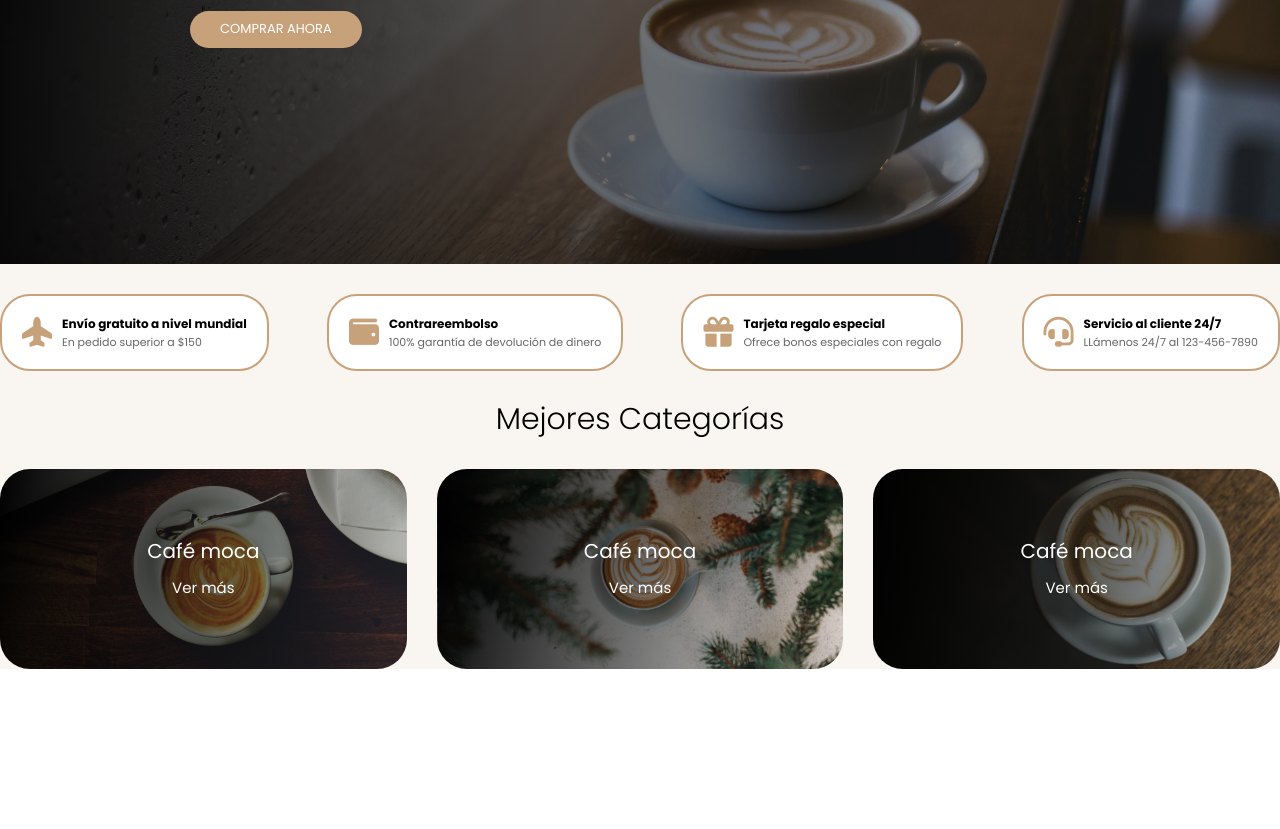
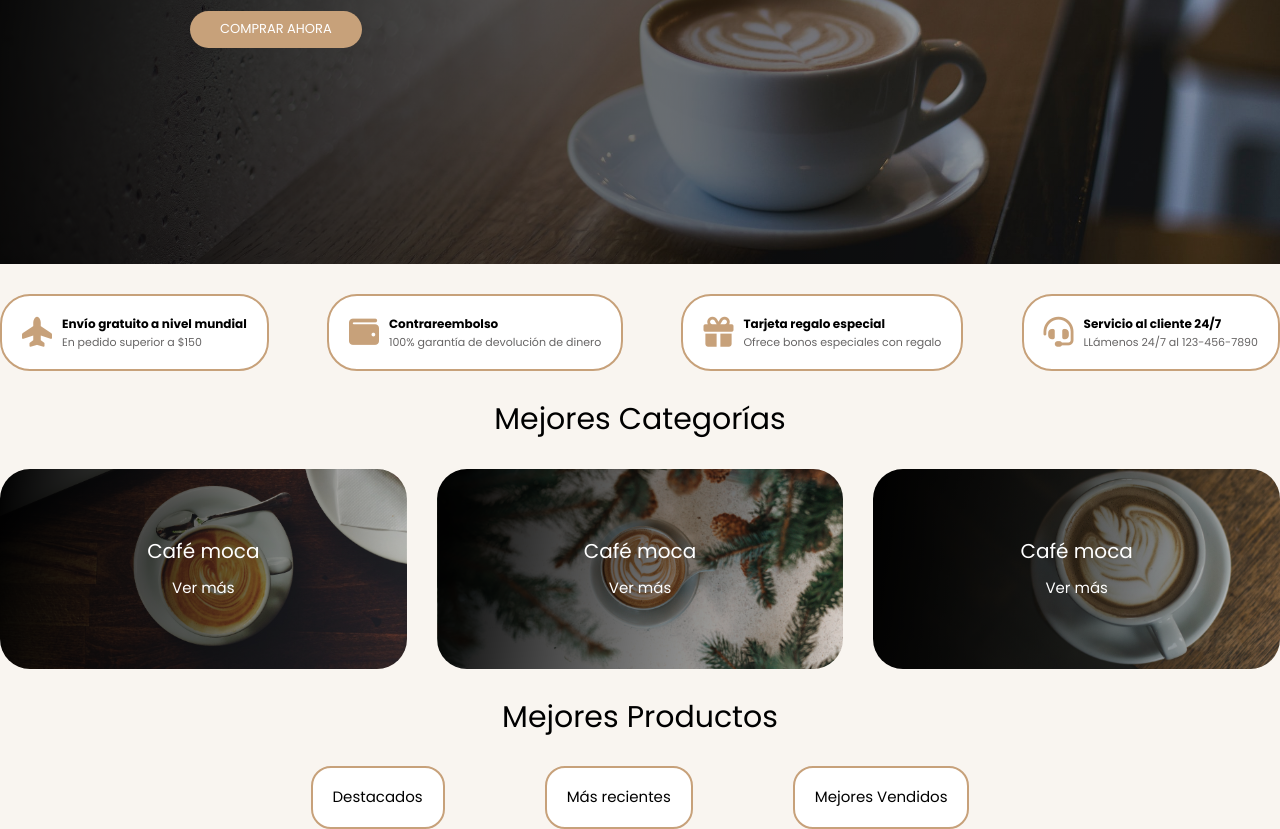
Before and after one commit to Kev-M1/repasoCSS, a plain HTML site: page cafeteria-website-css-html/index.html in a window 1280 px wide. Shown: the part 469-1298 px from the top of the page. Before the commit the page ends 1138 px from the top, so only its background shows below. Drawn offline with Linux system fonts and the light colour scheme.

Commit message:
avances seccion 3 del main

```diff
--- a/cafeteria-website-css-html/index.html
+++ b/cafeteria-website-css-html/index.html
@@ -150,6 +150,36 @@
 
     </section>
 
+    <!-- Sección3 Mejores Productos -->
+    <section class="best-products-container container">
+
+      <h2>Mejores Productos</h2>
+
+      <div class="best-products-options">
+        <span class="products-option">Destacados</span>
+        <span class="products-option">Más recientes</span>
+        <span class="products-option">Mejores Vendidos</span>
+      </div>
+
+      <div class="products-grid">
+
+        <div class="product-card card1">
+
+        </div>
+
+
+
+
+
+
+
+        <div class="product-card card2"></div>
+        <div class="product-card card3"></div>
+        <div class="product-card card4"></div>
+      </div>
+
+    </section>
+
 
 
 
--- a/cafeteria-website-css-html/styles.css
+++ b/cafeteria-website-css-html/styles.css
@@ -211,7 +211,7 @@ h2 {
 }
 
 .search-bar-form .search-input {
-  width: 25rem;
+  max-width: 20rem;
   height: 100%;
   font-size: 1.4rem;
   padding: 0 2rem;
@@ -351,12 +351,12 @@ main {
   text-align: center;
   margin-bottom: 3rem;
   font-size: 3rem;
-  font-weight: 200;
+  font-weight: 400;
 }
 
 .top-categories-grid {
   display: grid;
-  grid-template-columns: repeat(auto-fill, minmax(38rem, 1fr));
+  grid-template-columns: repeat(auto-fill, minmax(30rem, 1fr));
   grid-template-rows: auto;
   gap: 3rem;
 
@@ -408,3 +408,34 @@ main {
   background-image: linear-gradient(100deg, #000000, #00000020),
     url(img/capuchino-category.jpg);
 }
+
+/* SECTION3: Best Products */
+.best-products-container > h2 {
+  text-align: center;
+  margin: 3rem 0px;
+  font-size: 3rem;
+  font-weight: 400;
+}
+
+.best-products-options {
+  display: flex;
+  flex-direction: row;
+  flex-wrap: wrap;
+  justify-content: center;
+  align-items: center;
+  gap: 10rem;
+}
+
+.best-products-options span {
+  font-size: 1.5rem;
+  background-color: white;
+  padding: 2rem;
+  border: 2px solid var(--primary-color);
+  border-radius: 2rem;
+}
+
+.best-products-options span:hover {
+  color: white;
+  background-color: var(--primary-color);
+  cursor: pointer;
+}
```
